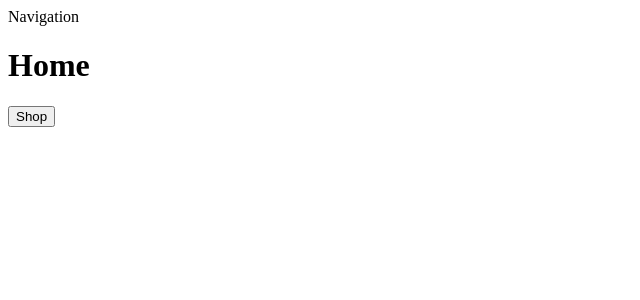
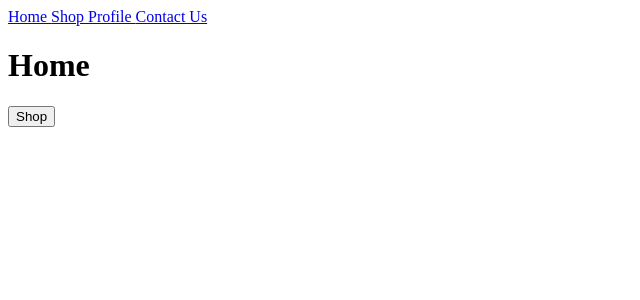
Before and after one commit to salvat36/endlesseasel, a React (Create React App) app in the folder client/: page / in a window 1280 px wide. Shown: the top 300 px of the page, without its empty margins (0-640 px from the left). Built offline with nearby package versions, Linux system fonts and the light colour scheme; no server answers.

Commit message:
add home/profile/shop/contact routes to navbar

```diff
--- a/client/src/components/App.js
+++ b/client/src/components/App.js
@@ -39,7 +39,7 @@ function App() {
         <Route path='/profile'>
           <Profile/>
         </Route>
-        <Route path=''>
+        <Route path='/contact'>
           <component/>
         </Route>
       </Switch>
--- a/client/src/components/Home.js
+++ b/client/src/components/Home.js
@@ -1,5 +1,5 @@
 import React from "react";
-import { Link } from "react-router-dom/cjs/react-router-dom";
+import { Link } from "react-router-dom";
 
 const Home = () => {
   return (
--- a/client/src/components/Navigation.js
+++ b/client/src/components/Navigation.js
@@ -1,8 +1,14 @@
 import React from 'react'
+import { Link } from "react-router-dom/cjs/react-router-dom";
 
 const Navigation = () => {
   return (
-    <div>Navigation</div>
+    <>
+    <Link to='/'> Home </Link>
+    <Link to='/shop'> Shop </Link>
+    <Link to='/profile'> Profile </Link>
+    <Link to='/contact'> Contact Us</Link>
+    </>
   )
 }
 
```
Also changed, not shown: client/src/components/Contact.js (added, +7 -0 lines).
